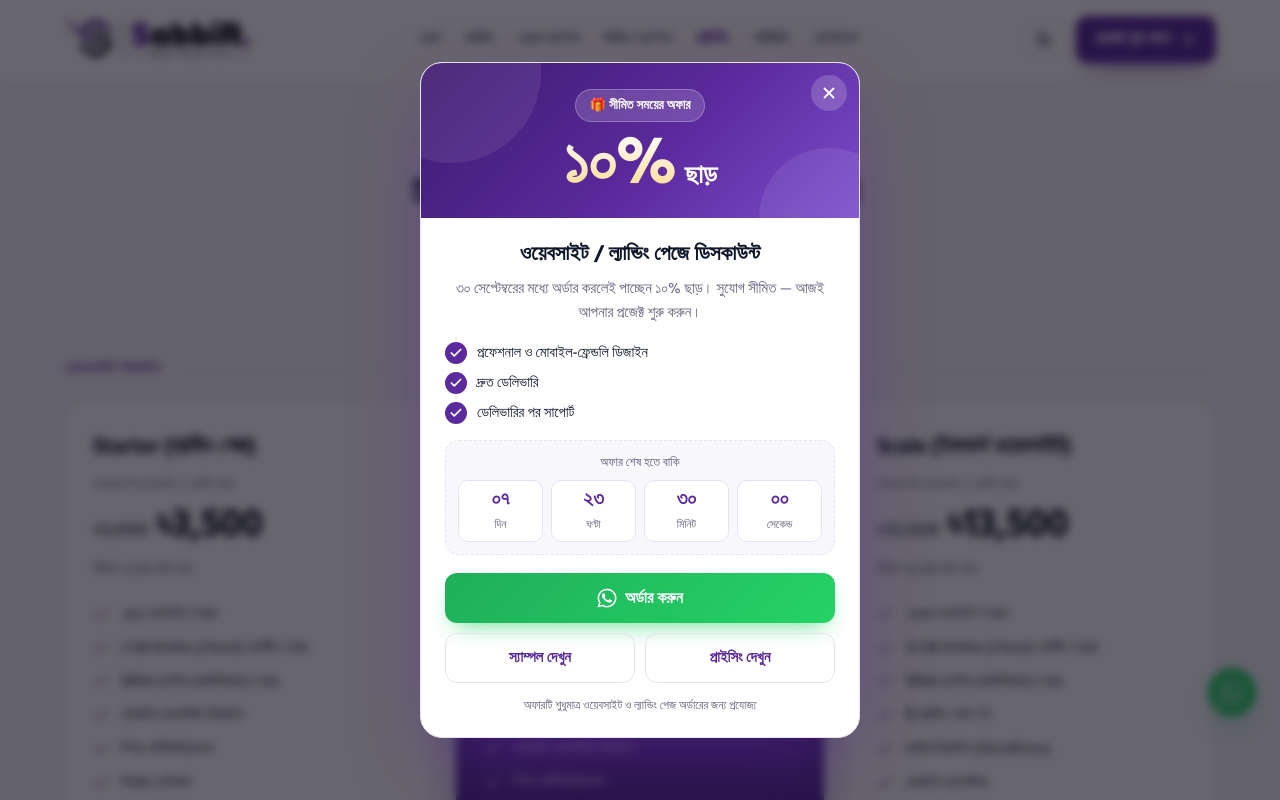
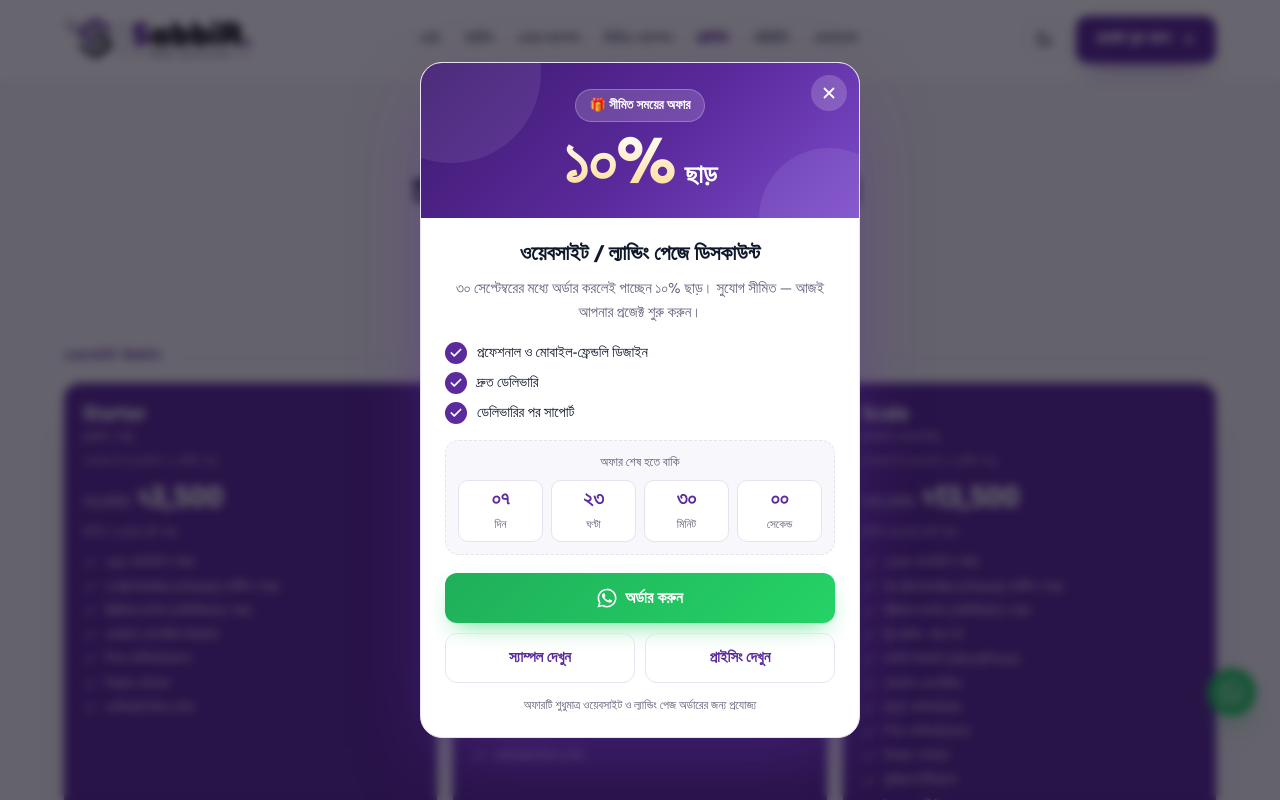
Before and after one commit to sourov6580/sabbir-web-solutions, a Next.js app: page /pricing/web in a window 1280 px wide. Shown: the top 800 px of the page. Built offline with nearby package versions, Linux system fonts and the light colour scheme.

Commit message:
Add files via upload

```diff
--- a/components/PricingView.jsx
+++ b/components/PricingView.jsx
@@ -8,41 +8,48 @@ import { C } from "@/components/tokens";
 
 function PlanCard({ p, note }) {
   const waHref = `https://wa.me/${contact.whatsappNumber}`;
+  const m = /^(.+?)\s*\((.+)\)\s*$/.exec(p.name || "");
+  const title = m ? m[1] : p.name;
+  const sub = m ? m[2] : null;
   return (
     <div className="lift" style={{
-      background: p.featured ? C.purple : C.cardBg,
-      color: p.featured ? "#fff" : C.navy,
-      border: `1px solid ${p.featured ? C.purple : C.line}`,
-      borderRadius: 20, padding: 28, position: "relative",
-      boxShadow: p.featured ? "0 26px 50px -24px rgba(91,42,157,.6)" : "none",
+      background: C.purple,
+      color: "#fff",
+      border: `1px solid ${C.purple}`,
+      borderRadius: 16, padding: 18, position: "relative",
+      boxShadow: "0 20px 40px -24px rgba(91,42,157,.6)",
       display: "flex", flexDirection: "column", height: "100%",
     }}>
-      {p.featured && (
-        <span style={{ position: "absolute", top: 18, right: 18, fontSize: 11, fontWeight: 700, letterSpacing: ".08em", textTransform: "uppercase", background: "rgba(255,255,255,.18)", padding: "4px 10px", borderRadius: 999 }}>জনপ্রিয়</span>
-      )}
-      <div className="display" style={{ fontSize: 22, fontWeight: 700, letterSpacing: "-.01em", opacity: p.featured ? .95 : 1 }}>{p.name}</div>
-      <div style={{ marginTop: 12, fontSize: 12.5, opacity: .7, lineHeight: 1.5 }}>{note}</div>
-      <div className="flex items-baseline gap-2" style={{ flexWrap: "wrap" }}>
+      <div className="display" style={{ fontSize: 21, fontWeight: 700, letterSpacing: "-.01em", lineHeight: 1.2 }}>
+        {title}
+        {sub && (
+          <span style={{ display: "block", marginTop: 2, fontSize: 12.5, fontWeight: 500, opacity: .8, lineHeight: 1.35, maxWidth: "88%" }}>
+            ({sub})
+          </span>
+        )}
+      </div>
+      <div style={{ marginTop: 8, fontSize: 12, opacity: .75, lineHeight: 1.4 }}>{note}</div>
+      <div className="flex items-baseline gap-2" style={{ marginTop: 2, flexWrap: "wrap" }}>
         {p.oldPrice && (
-          <span className="display" style={{ fontSize: 20, fontWeight: 600, opacity: .55, textDecoration: "line-through" }}>{p.oldPrice}</span>
+          <span className="display" style={{ fontSize: 17, fontWeight: 600, opacity: .55, textDecoration: "line-through" }}>{p.oldPrice}</span>
         )}
-        <span className="display" style={{ fontSize: 40, fontWeight: 800, letterSpacing: "-.02em" }}>{p.price}</span>
+        <span className="display" style={{ fontSize: 32, fontWeight: 800, letterSpacing: "-.02em" }}>{p.price}</span>
       </div>
       {p.renew && (
-        <div style={{ marginTop: 6, fontSize: 13, opacity: .75 }}>{p.renew}</div>
+        <div style={{ marginTop: 2, fontSize: 12.5, opacity: .78 }}>{p.renew}</div>
       )}
-      <div className="mt-6 space-y-3" style={{ flex: 1 }}>
+      <div style={{ flex: 1, marginTop: 12, display: "flex", flexDirection: "column", gap: 6 }}>
         {p.feats.map((f) => (
-          <div key={f} className="flex items-center gap-3" style={{ fontSize: 14.5 }}>
-            <Check size={16} color={p.featured ? "#fff" : C.purple} style={{ flexShrink: 0 }} />
+          <div key={f} className="flex items-center gap-2" style={{ fontSize: 13.5, lineHeight: 1.35 }}>
+            <Check size={14} color="#fff" style={{ flexShrink: 0 }} />
             {f}
           </div>
         ))}
       </div>
-      <a href={waHref} target="_blank" rel="noopener noreferrer" className="btnx mt-7 inline-flex items-center justify-center gap-2"
-        style={{ width: "100%", padding: "12px", borderRadius: 11, fontWeight: 600, textDecoration: "none",
-          background: p.featured ? "#fff" : C.purple, color: p.featured ? C.purple : "#fff" }}>
-        শুরু করুন <ArrowRight size={16} />
+      <a href={waHref} target="_blank" rel="noopener noreferrer" className="btnx inline-flex items-center justify-center gap-2"
+        style={{ width: "100%", marginTop: 14, padding: "9px", borderRadius: 10, fontWeight: 600, fontSize: 14, textDecoration: "none",
+          background: "#fff", color: C.purple }}>
+        শুরু করুন <ArrowRight size={15} />
       </a>
     </div>
   );
@@ -85,12 +92,12 @@ export default function PricingView({ active: initial = 0 }) {
         </div>
 
         {/* Active group plans */}
-        <div style={{ marginTop: 44 }}>
-          <div className="flex items-center gap-4" style={{ marginBottom: 22 }}>
+        <div style={{ marginTop: 32 }}>
+          <div className="flex items-center gap-4" style={{ marginBottom: 16 }}>
             <span style={{ fontSize: 13, fontWeight: 700, color: C.purple, letterSpacing: ".14em", textTransform: "uppercase", whiteSpace: "nowrap" }}>{group.label}</span>
             <span style={{ flex: 1, height: 1, background: C.line }} />
           </div>
-          <div className="grid gap-6 md:grid-cols-3" style={{ alignItems: "stretch" }}>
+          <div className="grid gap-4 md:grid-cols-3" style={{ alignItems: "stretch" }}>
             {group.plans.map((p, i) => (
               <Reveal key={p.name} delay={i * 0.08}><PlanCard p={p} note={group.priceNote} /></Reveal>
             ))}
```
